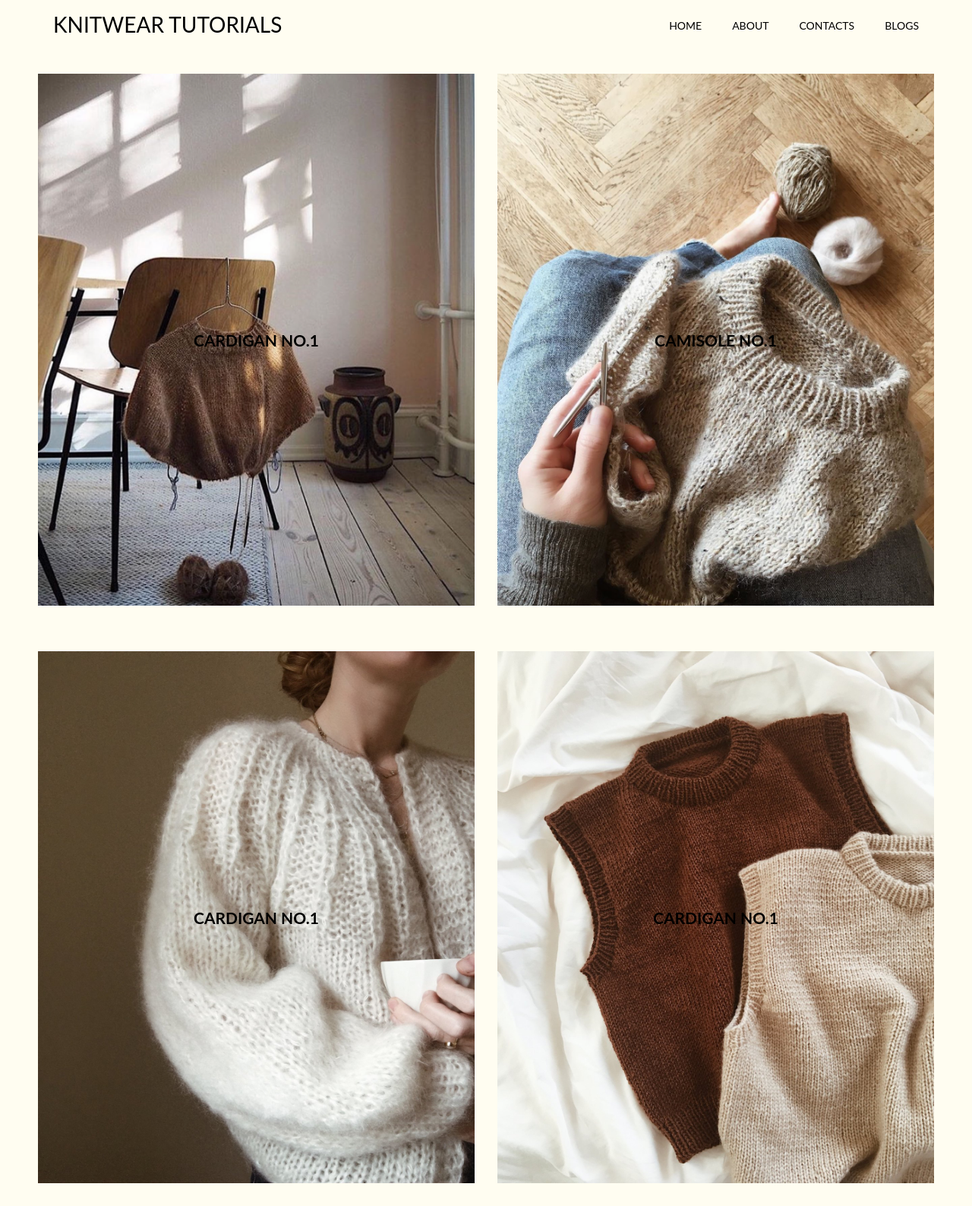
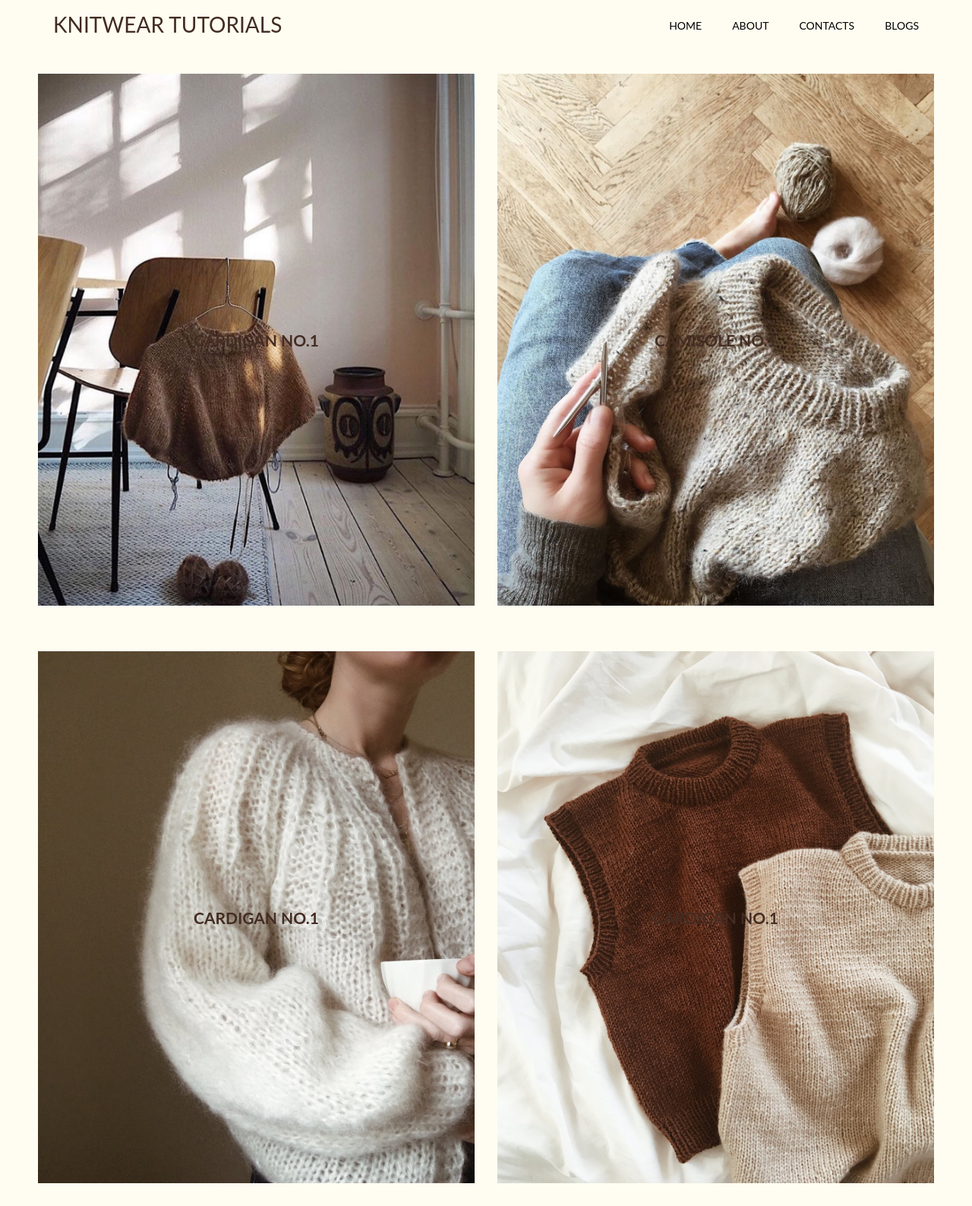
Before and after one commit to teodorus-nathaniel/teodorus-nathaniel.github.io, a PHP site: page /projek/knitwear.html in a window 1280 px wide. Shown: the whole page at 76% size. Run offline with PHP 8.4, Linux system fonts and the light colour scheme.

Commit message:
changed color on knitwear text

```diff
--- a/projek/css/knitwear.css
+++ b/projek/css/knitwear.css
@@ -5,6 +5,7 @@ nav {
 nav ul li.logo {
   font-size: 2em !important;
   padding: 10px 20px;
+  color: rgb(67, 44, 35);
 }
 
 main {
@@ -52,4 +53,5 @@ main div span {
   font-size: 1.5em;
   z-index: 2;
   font-weight: bold;
+  color: rgb(67, 44, 35);
 }
```
